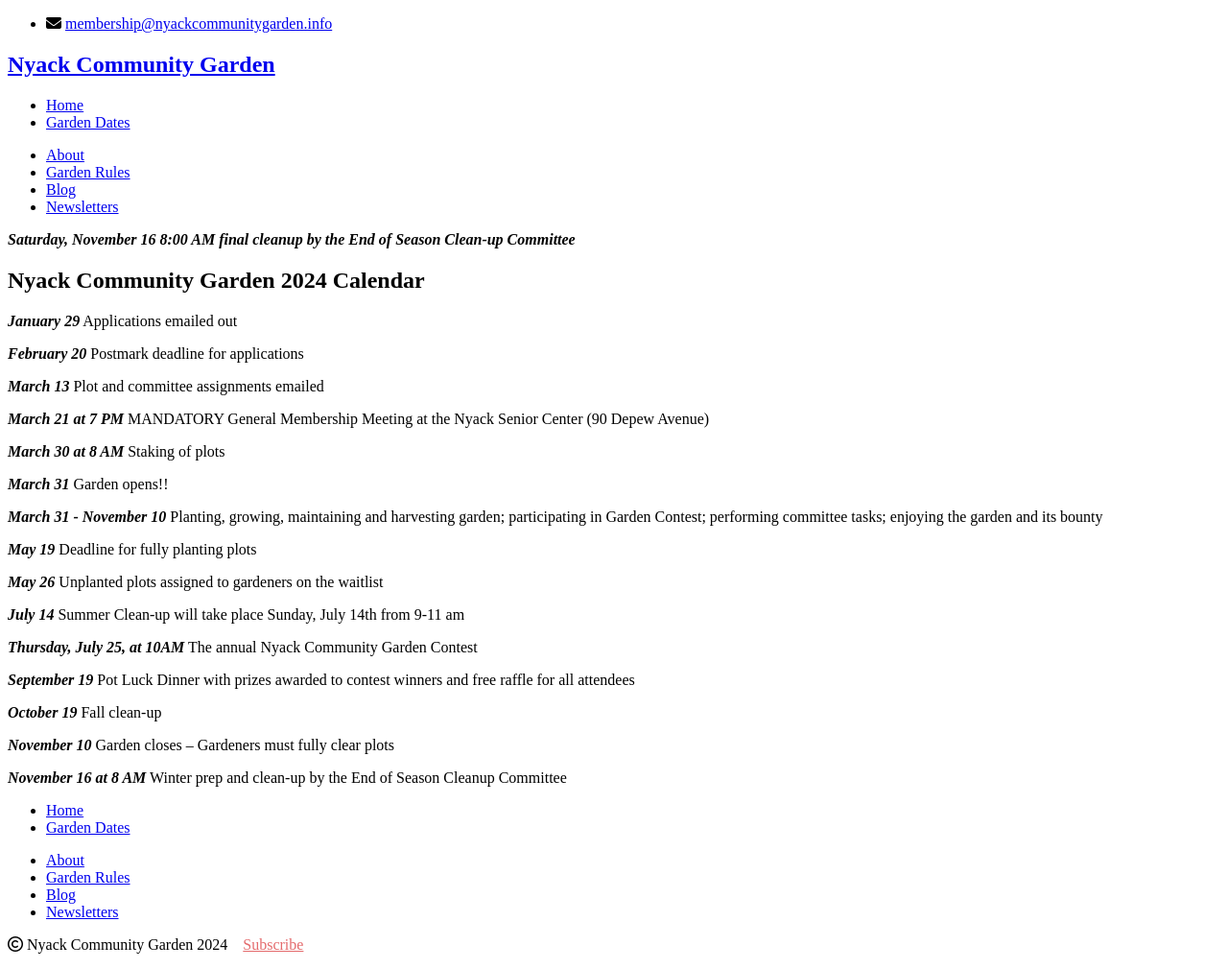
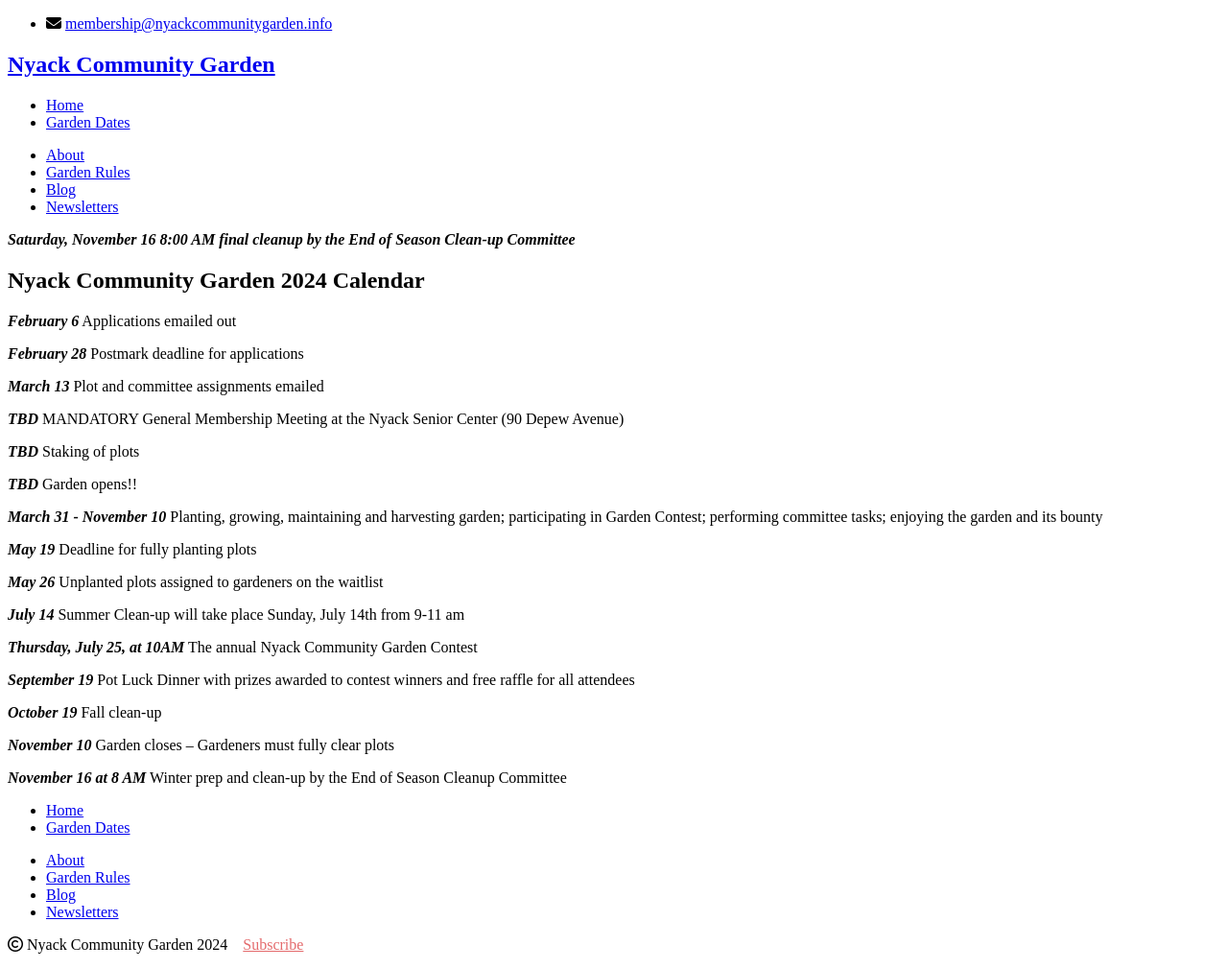
Before and after one commit to bosborne/nyackcommunitygarden, a Jekyll site: the page built from garden-dates/index.md, in a window 1280 px wide. Shown: the whole page at 96% size. Built offline with Jekyll 4.4.1, drawn with Linux system fonts in a browser that asks for light colours; nearby versions of some CDN libraries; library files that are not in the unit come from our copies.

Commit message:
change dates

```diff
--- a/garden-dates/index.md
+++ b/garden-dates/index.md
@@ -7,17 +7,17 @@ published: true
 
 ## Nyack Community Garden 2024 Calendar
 
-***January 29*** Applications emailed out
+***February 6*** Applications emailed out
 
-***February 20*** Postmark deadline for applications
+***February 28*** Postmark deadline for applications
 
 ***March 13*** Plot and committee assignments emailed
 
-***March 21 at 7 PM*** MANDATORY General Membership Meeting at the Nyack Senior Center (90 Depew Avenue)
+***TBD*** MANDATORY General Membership Meeting at the Nyack Senior Center (90 Depew Avenue)
 
-***March 30 at 8 AM*** Staking of plots
+***TBD*** Staking of plots
 
-***March 31*** Garden opens!!
+***TBD*** Garden opens!!
 
 ***March 31 - November 10*** Planting, growing, maintaining and harvesting garden; participating in Garden Contest; performing committee tasks; enjoying the garden and its bounty
 
```
